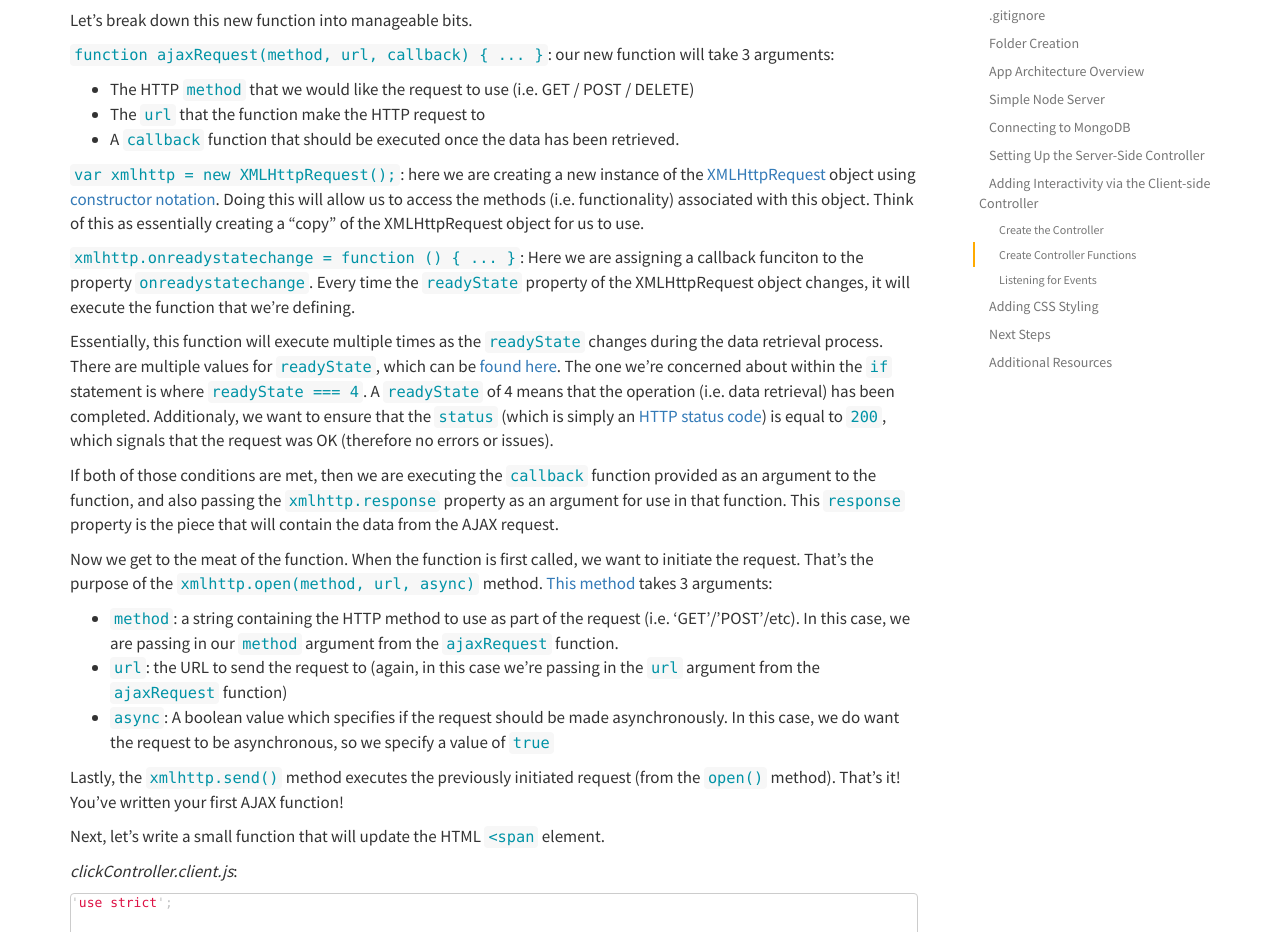
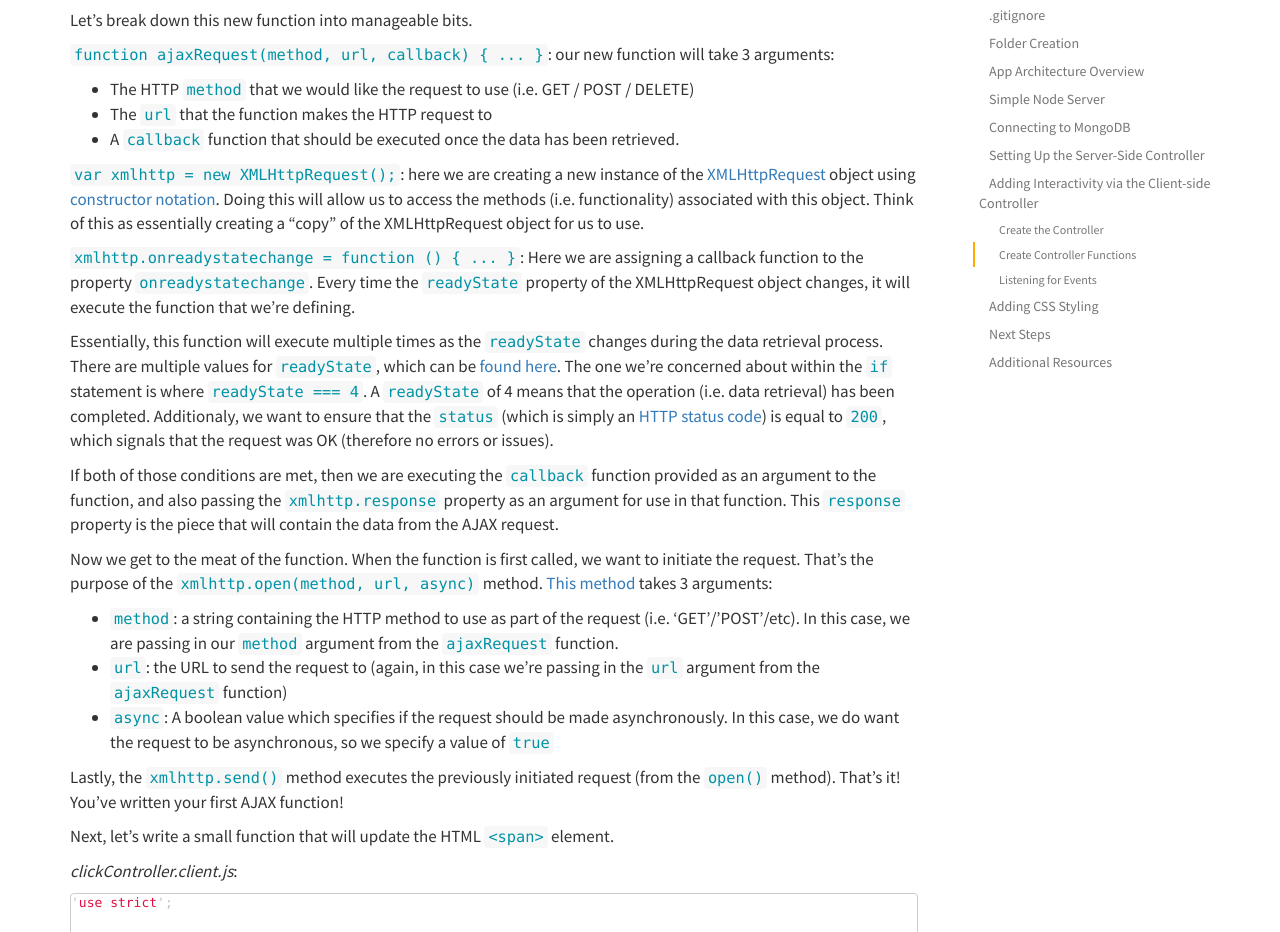
Before and after one commit to johnstonbl01/clementinejs, a Jekyll site: the page built from tutorials/tutorial-beginner.md, in a window 1280 px wide and 1400 px high, scrolled down 20137 px. Shown: the part 157-1089 px from the top of the window. Built offline with Jekyll 4.4.1, drawn with Linux system fonts in a browser that asks for light colours; Markdown is read by kramdown in place of the engine named in the settings.

Commit message:
Address typos in tutorial-beginner to fix #33

```diff
--- a/tutorials/tutorial-beginner.md
+++ b/tutorials/tutorial-beginner.md
@@ -880,12 +880,12 @@ Let's break down this new function into manageable bits.
 `function ajaxRequest(method, url, callback) { ... }`: our new function will take 3 arguments:
 
 - The HTTP `method` that we would like the request to use (i.e. GET / POST / DELETE)
-- The `url` that the function make the HTTP request to
+- The `url` that the function makes the HTTP request to
 - A `callback` function that should be executed once the data has been retrieved.
 
 `var xmlhttp = new XMLHttpRequest();`: here we are creating a new instance of the [XMLHttpRequest](https://developer.mozilla.org/en-US/docs/Web/API/XMLHttpRequest) object using [constructor notation](https://developer.mozilla.org/en-US/docs/Web/JavaScript/Guide/Working_with_Objects#Using_a_constructor_function). Doing this will allow us to access the methods (i.e. functionality) associated with this object. Think of this as essentially creating a "copy" of the XMLHttpRequest object for us to use.
 
-`xmlhttp.onreadystatechange = function () { ... }`: Here we are assigning a callback funciton to the property [`onreadystatechange`](https://developer.mozilla.org/en-US/docs/Web/API/XMLHttpRequest/onreadystatechange). Every time the [`readyState`](https://developer.mozilla.org/en-US/docs/Web/API/XMLHttpRequest#Properties) property of the XMLHttpRequest object changes, it will execute the function that we're defining.
+`xmlhttp.onreadystatechange = function () { ... }`: Here we are assigning a callback function to the property [`onreadystatechange`](https://developer.mozilla.org/en-US/docs/Web/API/XMLHttpRequest/onreadystatechange). Every time the [`readyState`](https://developer.mozilla.org/en-US/docs/Web/API/XMLHttpRequest#Properties) property of the XMLHttpRequest object changes, it will execute the function that we're defining.
 
 Essentially, this function will execute multiple times as the `readyState` changes during the data retrieval process. There are multiple values for `readyState`, which can be [found here](https://developer.mozilla.org/en-US/docs/Web/API/XMLHttpRequest#Properties). The one we're concerned about within the `if` statement is where `readyState === 4`. A `readyState` of 4 means that the operation (i.e. data retrieval) has been completed. Additionaly, we want to ensure that the `status` (which is simply an [HTTP status code](https://en.wikipedia.org/wiki/List_of_HTTP_status_codes)) is equal to `200`, which signals that the request was OK (therefore no errors or issues).
 
```
Also changed, not shown: other parts of tutorials/tutorial-beginner.md (+2 -2 lines).
